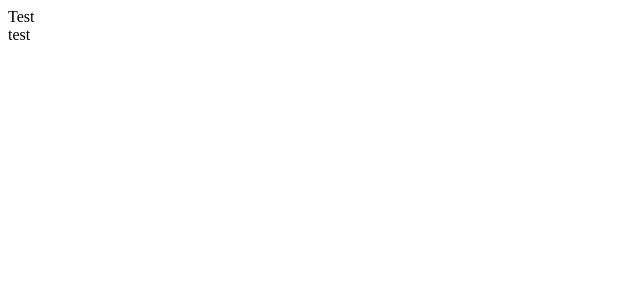
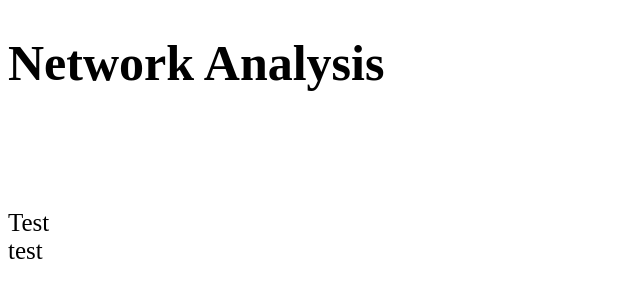
Before and after one commit to gitnhubed/IFT-402, a plain HTML site: page index.html in a window 1280 px wide. Shown: the whole page, without its empty margins (0-640 px from the left). Drawn offline with Linux system fonts and the light colour scheme.

Commit message:
Update index.html

```diff
--- a/index.html
+++ b/index.html
@@ -10,21 +10,20 @@
 
   <!--Lauren Meeker, Daniel Mew, Nathaniel Dodson, Jacob Reed-->
 <body>
+<style>
+body{
+    font-size: 25px;
+}
+</style>
+    <h1>Network Analysis</h1>
+<br>
+<br>
+<br>
 <td> Test</td>
 <br>
 <td>test</td>
 <br>
 
-
-
-
-
-
-
-
-
-
-
-
 </body>
+</head>
 </html>
```
